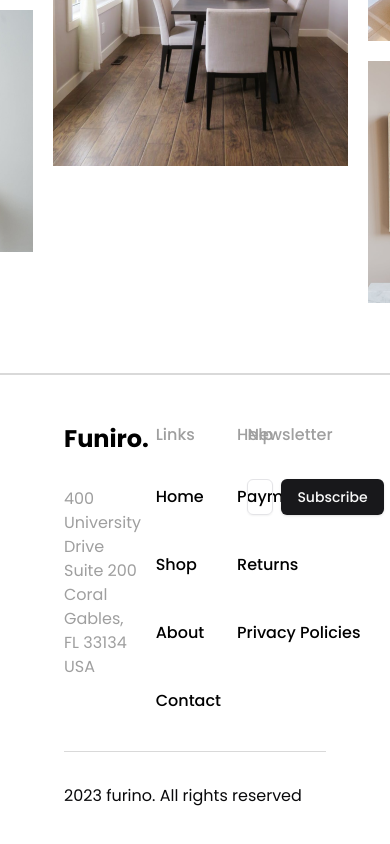
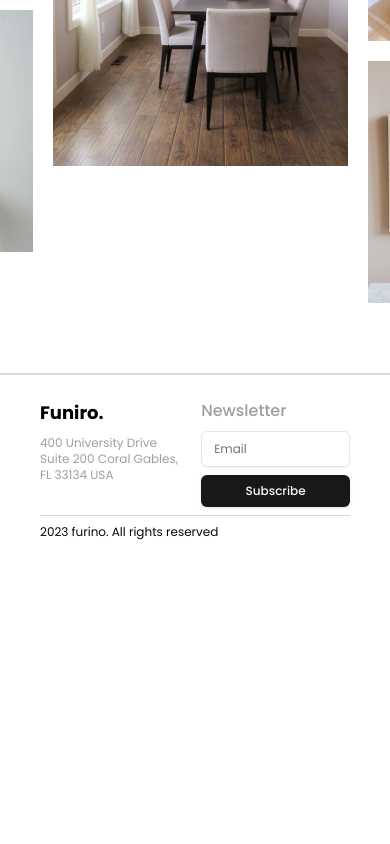
Before and after one commit to Oussama-Chaoui/next-ecom-figma, a Next.js app: page / in a window 390 px wide. Shown: the part 7426-8270 px from the top of the page. After the commit the page ends 7990 px from the top, so only its background shows below. Built offline with nearby package versions, Linux system fonts and the light colour scheme.

Commit message:
responsive footer

```diff
--- a/components/landing/footer.tsx
+++ b/components/landing/footer.tsx
@@ -24,19 +24,19 @@ const Footer = () => {
     <div
       className={cn(
         poppins.className,
-        "w-full px-16 py-12 flex items-center justify-center bg-white border-t-2 border-t-[#D9D9D9]"
+        "w-full md:px-16 px-10 md:py-12 py-6 flex items-center justify-center bg-white border-t-2 border-t-[#D9D9D9]"
       )}
     >
       <div className="max-w-screen-2xl w-full flex flex-col">
-        <div className="w-full flex justify-between">
-          <div className="flex flex-col w-[30%] gap-y-8">
-            <h1 className="text-2xl font-bold text-black">Funiro.</h1>
-            <p className="text-[#9F9F9F] max-w-[285px]">
+        <div className="w-full flex justify-between ">
+          <div className="flex flex-col md:w-[30%] w-[48%] md:gap-y-8 gap-y-2">
+            <h1 className="md:text-2xl text-lg font-bold text-black">Funiro.</h1>
+            <p className="text-[#9F9F9F] md:max-w-[285px] md:text-base text-xs">
               400 University Drive Suite 200 Coral Gables, FL 33134 USA
             </p>
           </div>
-          <div className="flex w-[30%] justify-between">
-            <div className="flex flex-col gap-y-8">
+          <div className="flex md:w-[30%] justify-between">
+            <div className="md:flex hidden flex-col gap-y-8">
               <h3 className="font-medium text-[#9F9F9F]">Links</h3>
               {links.map(({ href, label }, index) => (
                 <Link href={href} key={index}>
@@ -52,7 +52,7 @@ const Footer = () => {
                 </Link>
               ))}
             </div>
-            <div className="flex flex-col gap-y-8">
+            <div className="md:flex hidden flex-col gap-y-8">
               <h3 className="font-medium text-[#9F9F9F]">Help</h3>
               {helps.map(({ href, label }, index) => (
                 <Link href={href} key={index}>
@@ -69,16 +69,17 @@ const Footer = () => {
               ))}
             </div>
           </div>
-          <div className="flex flex-col w-[30%] gap-y-8">
-            <h3 className="font-medium text-[#9F9F9F]">Newsletter</h3>
-            <div className="flex w-full max-w-sm items-center space-x-2">
-              <Input type="email" placeholder="Email" />
-              <Button type="submit">Subscribe</Button>
+          <div className="flex flex-col md:gap-y-8 gap-y-2 md:w-[30%] w-[48%]">
+            <h3 className="font-medium text-[#9F9F9F] ">Newsletter</h3>
+            <div className="flex md:flex-row  flex-col w-full max-w-sm items-center gap-2">
+              <Input type="email" className="md:text-base text-xs" placeholder="Email" />
+              <Button type="submit" className="md:inline-flex hidden">Subscribe</Button>
+              <Button type="submit" size={"sm"} className="md:hidden inline-flex w-full">Subscribe</Button>
             </div>
           </div>
         </div>
-        <div className="w-full flex border-t border-t-[#D9D9D9] mt-8 pt-8">
-            <p>2023 furino. All rights reserved</p>
+        <div className="w-full flex border-t border-t-[#D9D9D9] md:mt-8 md:pt-8 mt-2 pt-2">
+            <p className="md:text-base text-xs">2023 furino. All rights reserved</p>
         </div>
       </div>
     </div>
```
